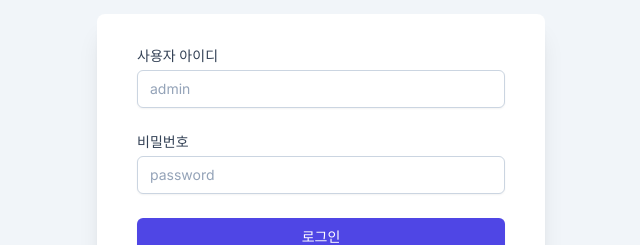
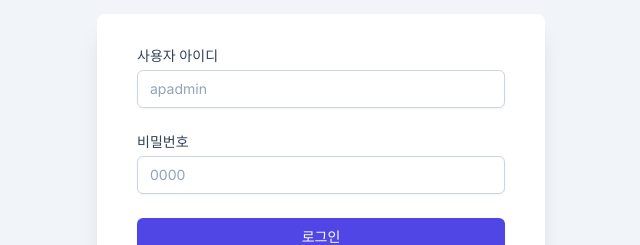
Before and after one commit to sungeunsong/IssueTracker-co, a React (Vite) app in the folder frontend-issue-tracker/: page / in a window 1280 px wide. Shown: the part 269-514 px from the top of the page, without its empty margins (319-959 px from the left). Built offline with nearby package versions, Linux system fonts and the light colour scheme; no server answers.

Commit message:
로그인 placeholder변경

```diff
--- a/frontend-issue-tracker/src/components/LoginScreen.tsx
+++ b/frontend-issue-tracker/src/components/LoginScreen.tsx
@@ -68,7 +68,7 @@ export const LoginScreen: React.FC<LoginScreenProps> = ({ onLoginSuccess }) => {
                   value={userID}
                   onChange={(e) => setUserID(e.target.value)}
                   className="appearance-none block w-full px-3 py-2 border border-slate-300 rounded-md shadow-sm placeholder-slate-400 focus:outline-none focus:ring-indigo-500 focus:border-indigo-500 sm:text-sm"
-                  placeholder="admin"
+                  placeholder="apadmin"
                 />
               </div>
             </div>
@@ -90,7 +90,7 @@ export const LoginScreen: React.FC<LoginScreenProps> = ({ onLoginSuccess }) => {
                   value={password}
                   onChange={(e) => setPassword(e.target.value)}
                   className="appearance-none block w-full px-3 py-2 border border-slate-300 rounded-md shadow-sm placeholder-slate-400 focus:outline-none focus:ring-indigo-500 focus:border-indigo-500 sm:text-sm"
-                  placeholder="password"
+                  placeholder="0000"
                 />
               </div>
             </div>
```
